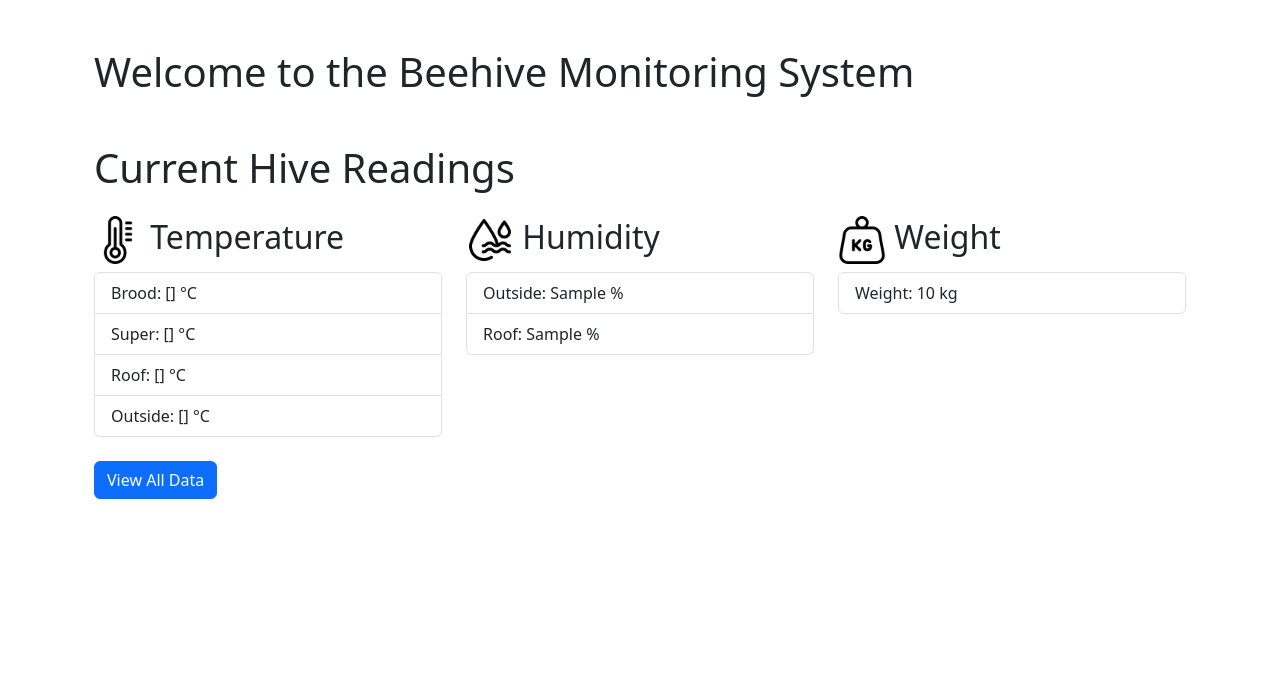
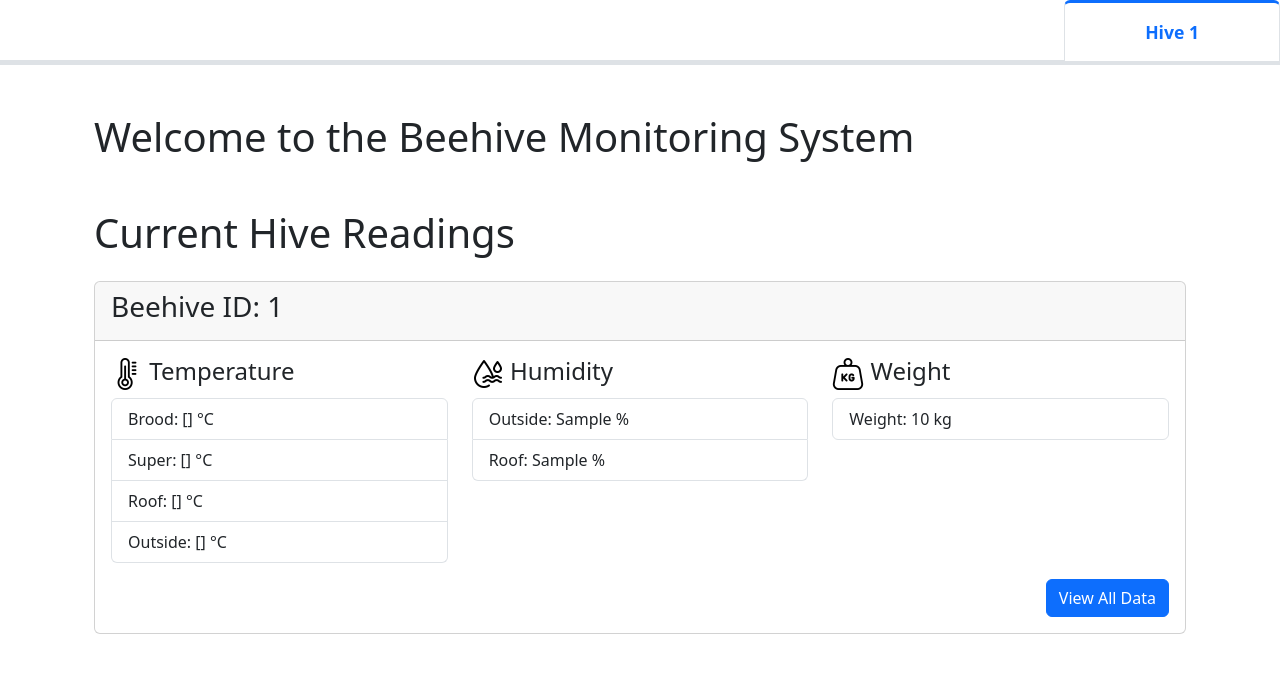
Before and after one commit to Jak7774/Honeybees-Website, a Flask app: template templates/landing_page.html in a window 1280 px wide. Shown: the part 56-729 px from the top of the page. Run offline with Flask 3, Linux system fonts and the light colour scheme; the template is opened without the code that fills it: most values are stand-ins (such as "Sample title", 1, 10 or a date in 2020); some libraries are stand-ins or nearby versions.

Commit message:
Updates for Multiple Beehive IDs

```diff
--- a/templates/base.html
+++ b/templates/base.html
@@ -12,6 +12,36 @@
             background-color: #FFC800; /* Bootstrap primary color */
             margin-top: 20px;
             margin-bottom: 20px;
+        }
+
+        /* Bigger hive tabs */
+        .hive-tabs .nav-tabs .nav-link {
+            font-size: 1.1rem;
+            padding: 0.75rem 1.25rem;
+            background-color: #f0f0f0; /* Light grey background */
+            color: #333; /* Dark text for better contrast */
+            padding: 1rem 5rem; /* Increase padding to make tabs wider */
+            width: auto; /* Allow the width to be flexible based on content */
+            text-align: center; /* Center the text in the tab */
+        }
+
+        .hive-tabs .nav-tabs {
+            border-bottom: none;
+        }
+
+        .hive-tabs .border-bottom {
+            border-bottom: 5px solid #dee2e6 !important; /* thicker, soft gray */
+        }
+
+        .nav-tabs .nav-link.active {
+            background-color: #ffffff;
+            color: #0d6efd;
+            border-bottom: none;
+            border-top: 3px solid #0d6efd;
+        }
+
+        .hive-tabs .nav-link:not(.active) {
+            color: #333; /* Darker text color for non-active tabs */
         }
 
     </style>
@@ -44,6 +74,25 @@
             </div>
         </div>
     </nav>
+
+    {% if current_beehive_id %}
+    <!-- Hive tabs (bigger and below navbar) -->
+    <div class="hive-tabs mb-4">
+        <div class="d-flex border-bottom">
+          <ul class="nav nav-tabs ms-auto">
+            {% for hive in hive_list %}
+              <li class="nav-item">
+                <a class="nav-link {% if hive == beehive_id %}active{% endif %}"
+                   href="{{ url_for(request.endpoint, beehive_id=hive) }}">
+                  <strong>Hive {{ hive }}</strong>
+                </a>
+              </li>
+            {% endfor %}
+          </ul>
+        </div>
+      </div>
+    {% endif %}
+
     <div class="container mt-5">
         {% block content %}{% endblock %}
     </div>
--- a/templates/index.html
+++ b/templates/index.html
@@ -4,7 +4,8 @@
 
 {% block content %}
     <div class="container">
-        <h1 class="mb-4">Beehive Data</h1>
+
+        <h1 class="mb-4">Beehive {{ beehive_id }} Data</h1>
 
         <!-- Filter Results header -->
         <div class="mb-3">
--- a/templates/landing_page.html
+++ b/templates/landing_page.html
@@ -6,45 +6,58 @@
 <div class="container">
     <h1>Welcome to the Beehive Monitoring System</h1>
 </div>
+
 <div class="container mt-5">
     <h1 class="mb-4">Current Hive Readings</h1>
-    {% if latest_readings %}
-        <div class="row mb-4">
+
+    {% if latest_readings_list %}
+        {% for reading in latest_readings_list %}
+        <div class="card mb-5">
+            <div class="card-header">
+                <h3>Beehive ID: {{ reading['beehive_id'] }}</h3>
+            </div>
+            <div class="card-body">
+                <div class="row">
                     <div class="col-md-4">
-                <h2>
-                    <img src="{{ url_for('static', filename='temperature.png') }}" alt="Temperature Icon" style="width:48px;height:48px;">
+                        <h4>
+                            <img src="{{ url_for('static', filename='temperature.png') }}" alt="Temperature Icon" style="width:32px;height:32px;">
                             Temperature
-                </h2>
+                        </h4>
                         <ul class="list-group">
-                    <li class="list-group-item">Brood: {{ latest_readings['temp1'] }} °C</li>
-                    <li class="list-group-item">Super: {{ latest_readings['temp2'] }} °C</li>
-                    <li class="list-group-item">Roof: {{ latest_readings['temp4'] }} °C</li>
-                    <li class="list-group-item">Outside: {{ latest_readings['temp3'] }} °C</li>
+                            <li class="list-group-item">Brood: {{ reading['temp1'] }} °C</li>
+                            <li class="list-group-item">Super: {{ reading['temp2'] }} °C</li>
+                            <li class="list-group-item">Roof: {{ reading['temp4'] }} °C</li>
+                            <li class="list-group-item">Outside: {{ reading['temp3'] }} °C</li>
                         </ul>
                     </div>
                     <div class="col-md-4">
-                <h2>
-                    <img src="{{ url_for('static', filename='humidity.png') }}" alt="Humidity Icon" style="width:48px;height:48px;">
+                        <h4>
+                            <img src="{{ url_for('static', filename='humidity.png') }}" alt="Humidity Icon" style="width:32px;height:32px;">
                             Humidity
-                </h2>
+                        </h4>
                         <ul class="list-group">
-                    <li class="list-group-item">Outside: {{ latest_readings['humid1'] }} %</li>
-                    <li class="list-group-item">Roof: {{ latest_readings['humid2'] }} %</li>
+                            <li class="list-group-item">Outside: {{ reading['humid1'] }} %</li>
+                            <li class="list-group-item">Roof: {{ reading['humid2'] }} %</li>
                         </ul>
                     </div>
                     <div class="col-md-4">
-                <h2>
-                    <img src="{{ url_for('static', filename='weight.png') }}" alt="Weight Icon" style="width:48px;height:48px;">
+                        <h4>
+                            <img src="{{ url_for('static', filename='weight.png') }}" alt="Weight Icon" style="width:32px;height:32px;">
                             Weight
-                </h2>
+                        </h4>
                         <ul class="list-group">
-                    <li class="list-group-item">Weight: {{ latest_readings['weight'] }} kg</li>
+                            <li class="list-group-item">Weight: {{ reading['weight'] }} kg</li>
                         </ul>
                     </div>
                 </div>
+                <div class="mt-3 text-end">
+                    <a href="{{ url_for('all_data') }}?beehive_id={{ reading['beehive_id'] }}" class="btn btn-primary">View All Data</a>
+                </div>
+            </div>
+        </div>
+        {% endfor %}
     {% else %}
         <p>No data available.</p>
     {% endif %}
-    <a href="/all_data" class="btn btn-primary">View All Data</a>
 </div>
 {% endblock %}
```
Also changed, not shown: BeeServer.py (+126 -34 lines), CreateTables.py (+16 -2 lines). Lines whose indentation alone changed are shown as unchanged.
